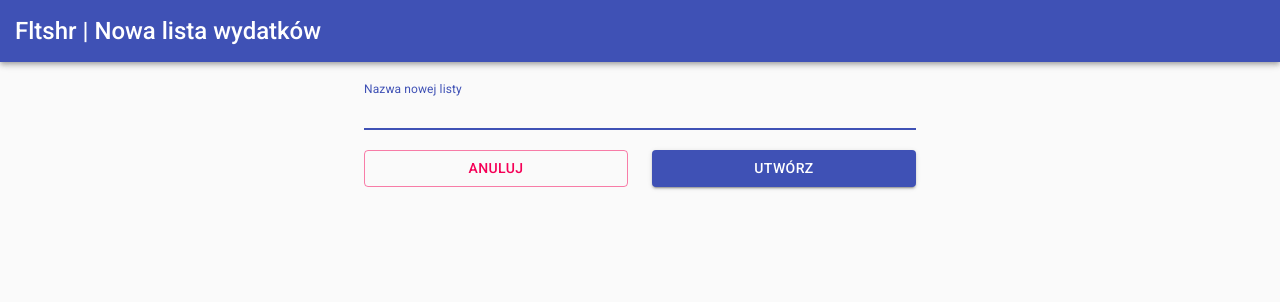
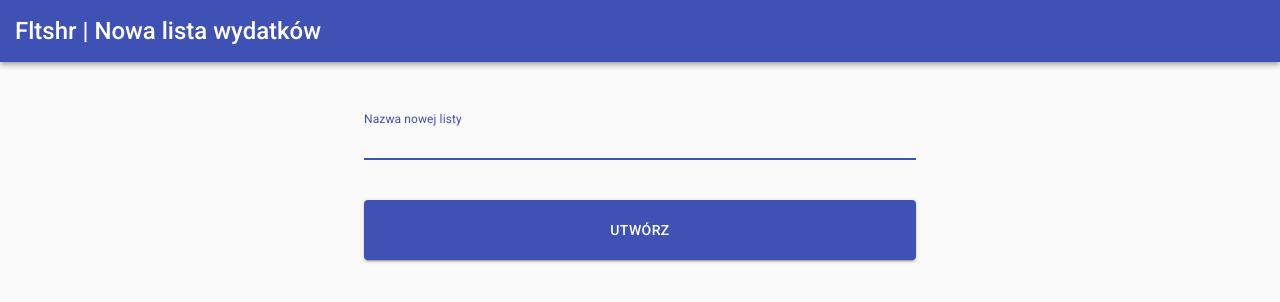
Before and after one commit to PawelZ97/FltShr, a React (Create React App) app in the folder frontend-fltshr/: page /expense/lists/create in a window 1280 px wide. Shown: the top 302 px of the page. Built offline with nearby package versions, Linux system fonts and the light colour scheme.

Commit message:
deleted Cancel Buttons, added bigButton class

```diff
--- a/frontend-fltshr/src/components/chore/frequentchores/FrequentChoreCreation.js
+++ b/frontend-fltshr/src/components/chore/frequentchores/FrequentChoreCreation.js
@@ -12,7 +12,6 @@ import DateFnsUtils from '@date-io/date-fns';
 import {DateTimePicker, MuiPickersUtilsProvider} from '@material-ui/pickers';
 import formatISO from 'date-fns/formatISO'
 import TopDialogBar from "../../TopDialogBar";
-import Grid from "@material-ui/core/Grid";
 import Container from "@material-ui/core/Container";
 
 
@@ -20,6 +19,11 @@ const useStyles = makeStyles(theme => ({
     marginInput: {
         marginTop: 20,
         marginBottom: 20,
+    },
+    bigButton: {
+        height: 60,
+        marginTop: 20,
+        marginBottom: 40
     }
 }));
 
@@ -93,9 +97,6 @@ function FrequentChoreCreation(props) {
             });
     };
 
-    const handleCancel = () => {
-        history.goBack();
-    };
 
     const classes = useStyles();
     return (
@@ -162,18 +163,10 @@ function FrequentChoreCreation(props) {
                                         fullWidth/>
                     </MuiPickersUtilsProvider>
                 </div>
-                <Grid container spacing={3} justify={"space-evenly"} alignItems={"center"}>
-                    <Grid item xs={6}>
-                        <Button onClick={handleCancel} variant={"outlined"} color="secondary" fullWidth>
-                            Anuluj
-                        </Button>
-                    </Grid>
-                    <Grid item xs={6}>
-                        <Button onClick={handleCreate} variant="contained" color="primary" fullWidth>
-                            Utwórz
-                        </Button>
-                    </Grid>
-                </Grid>
+                <Button onClick={handleCreate} className={classes.bigButton}
+                        variant="contained" color="primary" fullWidth>
+                    Utwórz nową kolejkę
+                </Button>
             </Container>
         </div>
     );
--- a/frontend-fltshr/src/components/chore/queuechores/QueueChoreCreation.js
+++ b/frontend-fltshr/src/components/chore/queuechores/QueueChoreCreation.js
@@ -8,7 +8,6 @@ import {API_ADDRESS} from "../../../utils/constants";
 import Select from "@material-ui/core/Select";
 import MenuItem from "@material-ui/core/MenuItem";
 import InputLabel from "@material-ui/core/InputLabel";
-import Grid from "@material-ui/core/Grid";
 import TopDialogBar from "../../TopDialogBar";
 import Container from "@material-ui/core/Container";
 
@@ -16,6 +15,11 @@ const useStyles = makeStyles(theme => ({
     marginInput: {
         marginTop: 20,
         marginBottom: 20,
+    },
+    bigButton: {
+        height: 60,
+        marginTop: 40,
+        marginBottom: 40
     }
 }));
 
@@ -75,10 +79,6 @@ function QueueChoreCreation() {
             });
     };
 
-    const handleCancel = () => {
-        history.goBack();
-    };
-
     const classes = useStyles();
     return (
         <div>
@@ -116,18 +116,10 @@ function QueueChoreCreation() {
                             <MenuItem key={user.id} value={user}>{user.username}</MenuItem>))}
                     </Select>
                 </div>
-                <Grid container spacing={3} justify={"space-evenly"} alignItems={"center"}>
-                    <Grid item xs={6}>
-                        <Button onClick={handleCancel} variant={"outlined"} color="secondary" fullWidth>
-                            Anuluj
-                        </Button>
-                    </Grid>
-                    <Grid item xs={6}>
-                        <Button onClick={handleCreate} variant="contained" color="primary" fullWidth>
-                            Utwórz
-                        </Button>
-                    </Grid>
-                </Grid>
+                <Button onClick={handleCreate} className={classes.bigButton}
+                        variant="contained" color="primary" fullWidth>
+                    Utwórz nową kolejkę
+                </Button>
             </Container>
         </div>
     );
--- a/frontend-fltshr/src/components/expenses/ExpenseCreation.js
+++ b/frontend-fltshr/src/components/expenses/ExpenseCreation.js
@@ -8,7 +8,6 @@ import InputAdornment from "@material-ui/core/InputAdornment";
 import FormControlLabel from "@material-ui/core/FormControlLabel";
 import Switch from "@material-ui/core/Switch";
 import TopDialogBar from "../TopDialogBar";
-import Grid from "@material-ui/core/Grid";
 import Button from "@material-ui/core/Button";
 import Paper from "@material-ui/core/Paper";
 import ExpenseUnequalCreation from "./ExpenseUnequalCreation";
@@ -18,6 +17,11 @@ const useStyles = makeStyles(theme => ({
     marginInput: {
         marginTop: 20,
         marginBottom: 20
+    },
+    bigButton: {
+        height: 60,
+        marginTop: 40,
+        marginBottom: 40
     }
 }));
 
@@ -78,9 +82,6 @@ function ExpenseCreation() {
             });
     };
 
-    const handleCancel = () => {
-        history.goBack();
-    };
 
     const classes = useStyles();
     return (
@@ -135,18 +136,9 @@ function ExpenseCreation() {
                                                 expenseUnequals={expense.expenseUnequals}
                                                 setExpenseUnequals={setExpenseUnequals}/>
                     </Paper>) : null}
-                <Grid container spacing={3} justify={"space-evenly"}>
-                    <Grid item xs={6}>
-                        <Button onClick={handleCancel} variant={"outlined"} color="secondary" fullWidth>
-                            Anuluj
-                        </Button>
-                    </Grid>
-                    <Grid item xs={6}>
-                        <Button onClick={handleOk} variant="contained" color="primary" fullWidth>
-                            Ok
-                        </Button>
-                    </Grid>
-                </Grid>
+                <Button onClick={handleOk} className={classes.bigButton} variant="contained" color="primary" fullWidth>
+                    Utwórz nowy wydatek
+                </Button>
             </Container>
         </div>
     );
--- a/frontend-fltshr/src/components/expenses/expenselist/ExpenseListCreation.js
+++ b/frontend-fltshr/src/components/expenses/expenselist/ExpenseListCreation.js
@@ -6,13 +6,16 @@ import makeStyles from "@material-ui/core/styles/makeStyles";
 import Container from "@material-ui/core/Container";
 import TopDialogBar from "../../TopDialogBar";
 import TextField from "@material-ui/core/TextField";
-import Grid from "@material-ui/core/Grid";
 import Button from "@material-ui/core/Button";
 
 const useStyles = makeStyles(theme => ({
     marginInput: {
-        marginTop: 20,
-        marginBottom: 20,
+        marginTop: 50,
+    },
+    bigButton: {
+        height: 60,
+        marginTop: 40,
+        marginBottom: 40
     }
 }));
 
@@ -42,10 +45,6 @@ function ExpenseListCreation() {
             });
     };
 
-    const handleCancel = () => {
-        history.goBack();
-    };
-
     const classes = useStyles();
     return (
         <div>
@@ -62,18 +61,10 @@ function ExpenseListCreation() {
                     fullWidth
                     className={classes.marginInput}
                 />
-                <Grid container spacing={3} justify={"space-evenly"} alignItems={"center"}>
-                    <Grid item xs={6}>
-                        <Button onClick={handleCancel} variant={"outlined"} color="secondary" fullWidth>
-                            Anuluj
-                        </Button>
-                    </Grid>
-                    <Grid item xs={6}>
-                        <Button onClick={handleCreate} variant="contained" color="primary" fullWidth>
-                            Utwórz
-                        </Button>
-                    </Grid>
-                </Grid>
+                <Button onClick={handleCreate} className={classes.bigButton}
+                        variant="contained" color="primary" fullWidth>
+                    Utwórz
+                </Button>
             </Container>
         </div>
     );
--- a/frontend-fltshr/src/components/shopping/ShoppingEntryCreation.js
+++ b/frontend-fltshr/src/components/shopping/ShoppingEntryCreation.js
@@ -7,13 +7,17 @@ import Button from "@material-ui/core/Button";
 import {makeStyles} from "@material-ui/core";
 import Autocomplete from '@material-ui/lab/Autocomplete';
 import TopDialogBar from "../TopDialogBar";
-import Grid from "@material-ui/core/Grid";
 import Container from "@material-ui/core/Container";
 
 const useStyles = makeStyles(theme => ({
     marginInput: {
         marginTop: 20,
         marginBottom: 20,
+    },
+    bigButton: {
+        height: 60,
+        marginTop: 40,
+        marginBottom: 40
     }
 }));
 
@@ -90,10 +94,6 @@ function ShoppingEntryCreation() {
             });
     };
 
-    const handleCancel = () => {
-        history.goBack();
-    };
-
     const classes = useStyles();
     return (
         <div>
@@ -138,18 +138,10 @@ function ShoppingEntryCreation() {
                         fullWidth
                         className={classes.marginInput}/>
                 )}
-                <Grid container spacing={3} justify={"space-evenly"} alignItems={"center"}>
-                    <Grid item xs={6}>
-                        <Button onClick={handleCancel} variant="outlined" color="secondary" fullWidth>
-                            Anuluj
-                        </Button>
-                    </Grid>
-                    <Grid item xs={6}>
-                        <Button onClick={handleCreate} variant="contained" color="primary" fullWidth>
-                            Utwórz
-                        </Button>
-                    </Grid>
-                </Grid>
+                <Button onClick={handleCreate} className={classes.bigButton}
+                        variant="contained" color="primary" fullWidth>
+                    Utwórz nowy wpis
+                </Button>
             </Container>
         </div>
     );
--- a/frontend-fltshr/src/components/shopping/shoppinglist/ShoppingListCreation.js
+++ b/frontend-fltshr/src/components/shopping/shoppinglist/ShoppingListCreation.js
@@ -6,13 +6,17 @@ import {API_ADDRESS} from "../../../utils/constants";
 import TextField from "@material-ui/core/TextField";
 import Button from "@material-ui/core/Button";
 import TopDialogBar from "../../TopDialogBar";
-import Grid from "@material-ui/core/Grid";
 import Container from "@material-ui/core/Container";
 
 const useStyles = makeStyles(theme => ({
     marginInput: {
         marginTop: 20,
         marginBottom: 20,
+    },
+    bigButton: {
+        height: 60,
+        marginTop: 40,
+        marginBottom: 40
     }
 }));
 
@@ -49,10 +53,6 @@ function ShoppingListCreation(props) {
             });
     };
 
-    const handleCancel = () => {
-        history.goBack();
-    };
-
     const classes = useStyles();
     return (
         <div>
@@ -77,18 +77,10 @@ function ShoppingListCreation(props) {
                     fullWidth
                     className={classes.marginInput}
                 />
-                <Grid container spacing={3} justify={"space-evenly"} alignItems={"center"}>
-                    <Grid item xs={6}>
-                        <Button onClick={handleCancel} variant="outlined" color="secondary" fullWidth>
-                            Anuluj
-                        </Button>
-                    </Grid>
-                    <Grid item xs={6}>
-                        <Button onClick={handleCreate} variant="contained" color="primary" fullWidth>
-                            Utwórz
-                        </Button>
-                    </Grid>
-                </Grid>
+                <Button onClick={handleCreate} className={classes.bigButton}
+                        variant="contained" color="primary" fullWidth>
+                    Utwórz nową listę
+                </Button>
             </Container>
         </div>
     );
```
